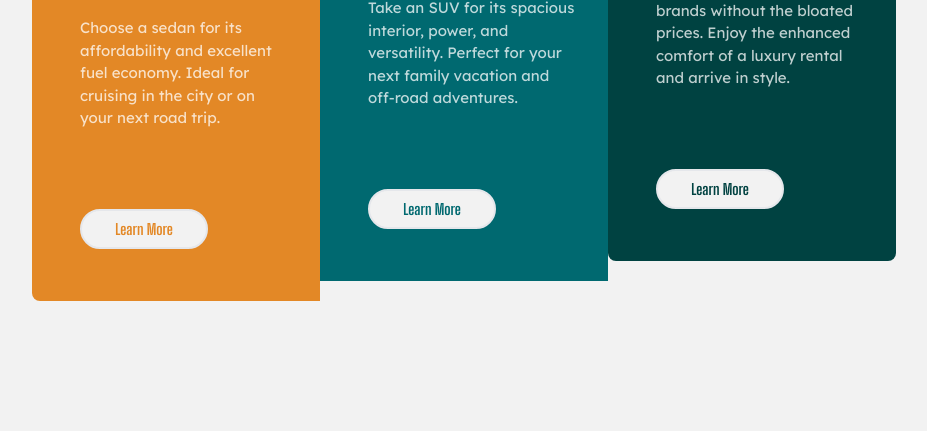
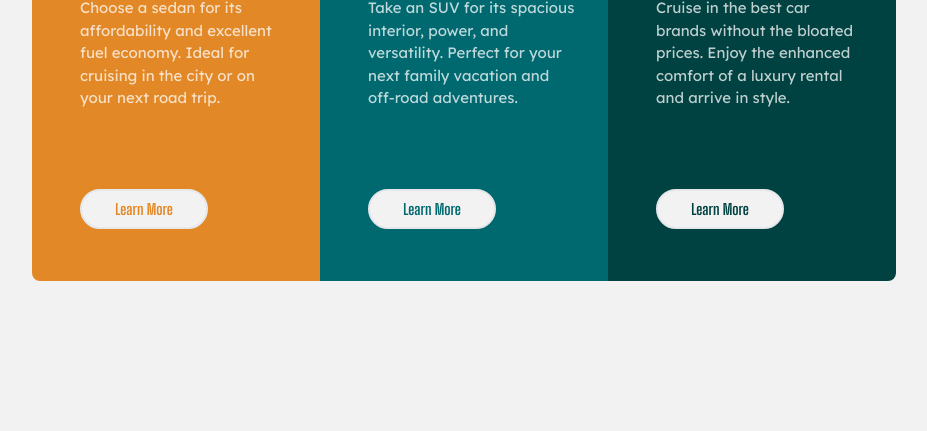
Before and after one commit to PabloGoulartn/3-column, a website: page src/index.html in a window 1280 px wide. Shown: the part 369-800 px from the top of the page, without its empty margins (176-1103 px from the left). Drawn offline with Linux system fonts and the light colour scheme.

Commit message:
correção de margem

```diff
--- a/src/index.html
+++ b/src/index.html
@@ -11,7 +11,7 @@
 </head>
 <body class="h-screen text-[15px] font-BSD bg-[hsl(0,0%,95%)]">
     <main class="flex flex-col ml:flex-row ml:justify-center items-center ml:h-screen">
-        <article class="bg-[hsl(31,77%,52%)] w-80 ml:w-72 h-[400px] ml:h-[500px] ml:rounded-l-lg mt-10 rounded-t-lg">
+        <article class="bg-[hsl(31,77%,52%)] w-80 ml:w-72 h-[400px] ml:h-[500px] mt-10 ml:mt-0 rounded-t-lg  ml:rounded-tr-none ml:rounded-l-lg">
             <picture class="h-24">
                 <img src="images/icon-sedans.svg" alt="Icone de um sedans" class="ml-12 my-10 ml:my-14">
             </picture>
@@ -32,7 +32,7 @@
             <button aria-label="Learn more about SUVs" class="bg-[hsl(0,0%,95%)] text-[hsl(184,100%,22%)] rounded-full w-32 h-10 ml-12 mt-4 ml:mt-12 hover:bg-[hsl(184,100%,22%)] hover:text-[hsl(0,0%,95%)] hover:border-[hsl(0,0%,95%)] border-2">Learn More</button>
         </article>
 
-        <article class="bg-[hsl(179,100%,13%)] w-80 ml:w-72 h-[400px] ml:h-[500px] ml:rounded-r-lg mb-10 rounded-b-lg">
+        <article class="bg-[hsl(179,100%,13%)] w-80 ml:w-72 h-[400px] ml:h-[500px] ml:rounded-r-lg mb-10 ml:mb-0 rounded-b-lg ml:rounded-bl-none">
             <picture>
                 <img src="images/icon-luxury.svg" alt="Icone de um luxury" class="ml-12 my-10 ml:my-14">
             </picture>
```
Also changed, not shown: src/output.css.
